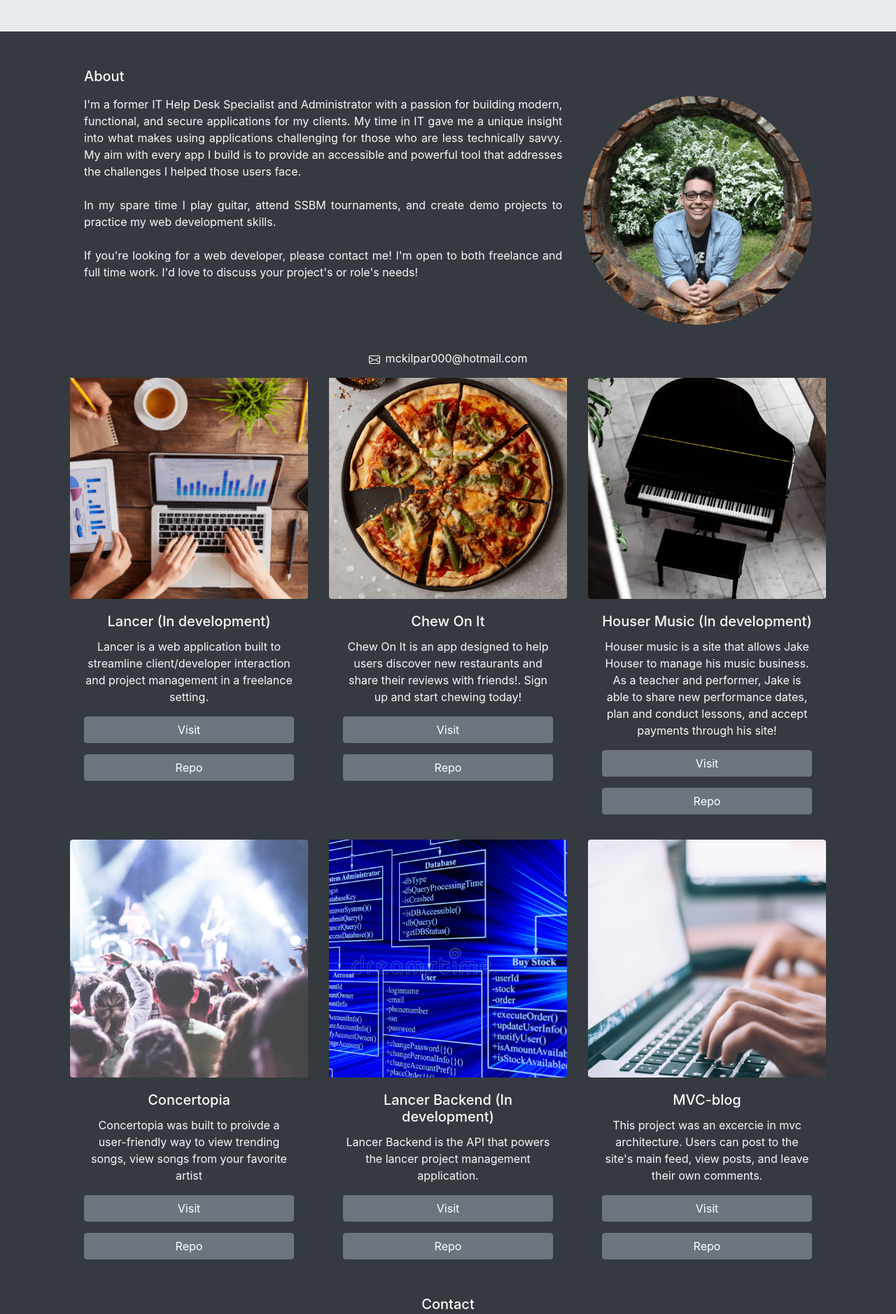
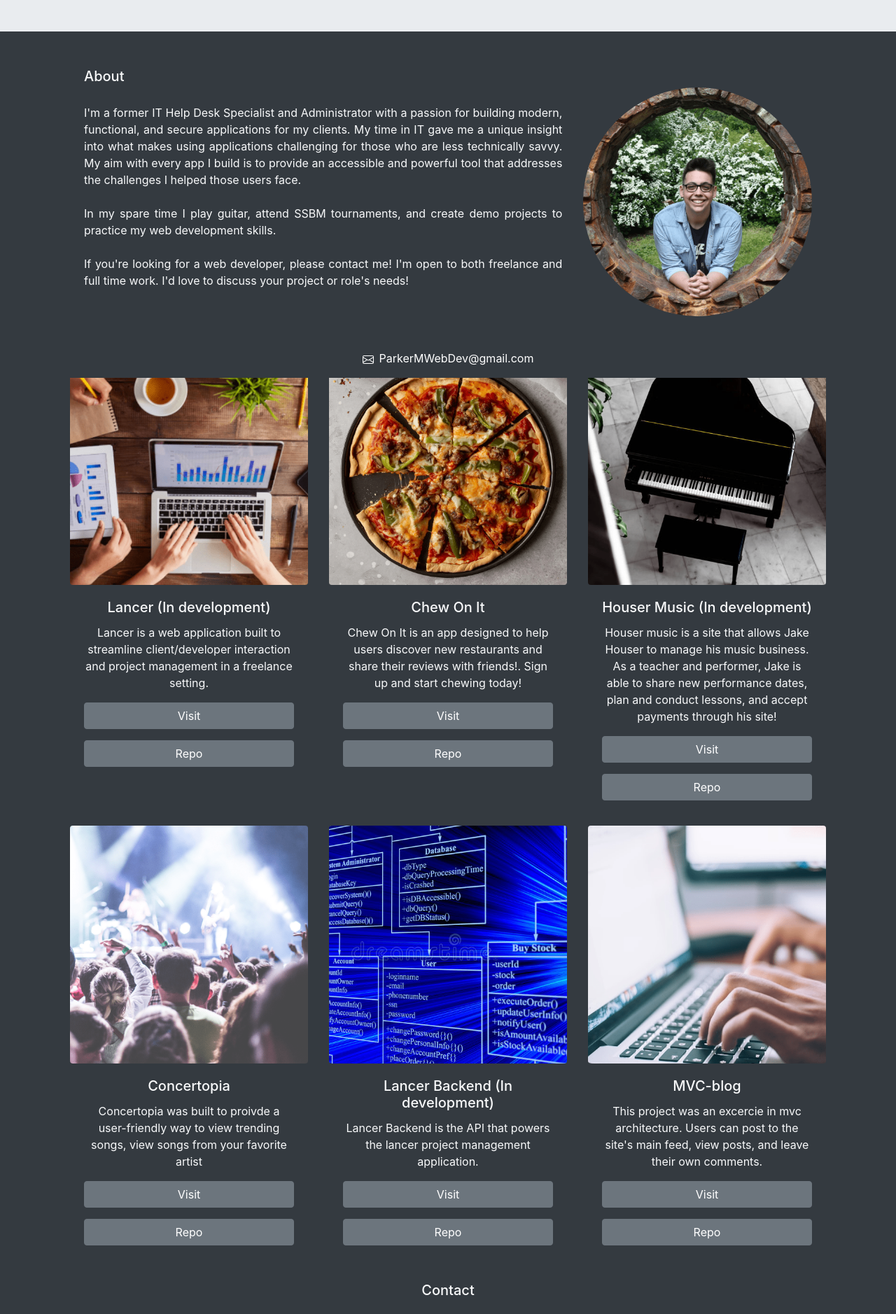
Before and after one commit to pem2k/react-portfolio, a React (Create React App) app: page / in a window 1280 px wide. Shown: the part 260-2138 px from the top of the page at 70% size. Built offline with nearby package versions, Linux system fonts and the light colour scheme.

Commit message:
improved form functionality

```diff
--- a/src/components/About.js
+++ b/src/components/About.js
@@ -2,7 +2,7 @@ import React from 'react'
 
 export default function About() {
     return (
-        <div className=" container">
+        <div className=" container mb-4">
             <div className="bg-dark ">
 
 
@@ -10,12 +10,12 @@ export default function About() {
                         <div className="card-body">
                     <div className="row ">
                     <div className="col-sm-12 col-lg-8">
-                            <h5 className="card-title text-left text-light mb-3 mx-auto">About</h5>
+                            <h5 className="card-title text-left text-light mb-1 mx-auto">About</h5>
                         </div>
                     </div>
                         <div className="row">
                             <div className="col-sm-12 col-lg-8" >
-                                <p className=" text-light text-justify mb-4">
+                                <p className=" text-light text-justify my-4">
                                     I'm a former IT Help Desk Specialist and Administrator  with a passion for building modern, functional, and secure applications for my clients.
 
                                     My time in IT gave me a unique insight into what makes using applications challenging for those who are less technically savvy. My aim with every app I build is to provide an accessible and powerful tool that addresses the challenges I helped those users face.
@@ -23,9 +23,9 @@ export default function About() {
                                 </p>
 
                                 <p className="text-light text-justify mb-4">In my spare time I play guitar, attend SSBM tournaments, and create demo projects to practice my web development skills.</p>
-                                <p className="text-light text-justify">If you're looking for a web developer, please contact me! I'm open to both freelance and full time work. I'd love to discuss your project's or role's needs!</p>
+                                <p className="text-light text-justify">If you're looking for a web developer, please contact me! I'm open to both freelance and full time work. I'd love to discuss your project or role's needs!</p>
                             </div>
-                            <img src="./dev-pic-min.png" className="col-sm-12 col-lg-4 rounded-circle pb-3" alt="Smiling web developer"/>
+                            <img src="./dev-pic-min.png" className="col-sm-12 col-lg-4 rounded-circle " alt="Smiling web developer"/>
                         </div>
                     </div>
                 </div>
--- a/src/components/Contact.js
+++ b/src/components/Contact.js
@@ -1,6 +1,14 @@
-import React, {useRef} from 'react';
+import React, { useRef } from 'react';
 import { Formik, Form, Field } from 'formik';
 import emailjs from '@emailjs/browser'
+
+function validateName(value) {
+    let error;
+    if (value === '') {
+        error = 'Your name is required';
+    }
+    return error;
+}
 
 function validateEmail(value) {
     let error;
@@ -50,23 +58,40 @@ export default function Contact(props) {
 
     return (
         <div className="container text-light mb-5" id="contact">
-            <h5 className="text-center">Contact</h5>
+            <h5 className="text-center mb-4">Contact</h5>
             <Formik
                 initialValues={{
+                    name: '',
                     email: '',
                     subject: '',
                     msgBody: '',
                 }}
 
-                onSubmit={values => {
+                onSubmit={(values, {resetForm}) => {
                     // same shape as initial values
                     console.log(values);
-                    sendEmail(form)
+                    sendEmail()
+                    resetForm({ values:"" })
+                    window.alert("Email sent successfully")
                 }}
             >
-                {({ errors, touched, isValidating, dirty, isValid }) => (
+                {({ errors, touched, isValidating, isSubmitting, dirty, isValid }) => (
 
                     <Form ref={form}>
+
+                        <div className="form-group">
+
+                            <Field
+                                className="form-control contact-form"
+                                type="text" name="name"
+                                placeholder="Name"
+                                validate={validateName}
+                            />
+
+                            {errors.name && touched.name && errors.name}
+
+                        </div>
+
                         <div className="form-group">
 
                             <Field
@@ -109,7 +134,7 @@ export default function Contact(props) {
                                 className=" btn mb-2 mb-md-0 btn-secondary btn-block btn-rounded "
                                 type="submit"
 
-                                disabled={!isValid || !dirty}
+                                disabled={!isValid || !dirty || isValidating || isSubmitting}
                                 value="Send">
                                 Submit
                             </button>
--- a/src/components/Footer.js
+++ b/src/components/Footer.js
@@ -13,11 +13,11 @@ export default function Footer() {
 
 
                             <li className="nav-item active">
-                                <a className="nav-link" onClick={() => window.location = 'mailto:mckilpar000@hotmail.com'}>
+                                <a className="nav-link" onClick={() => window.location = 'mailto:ParkerMWebDev@gmail.com'}>
                                     <svg xmlns="http://www.w3.org/2000/svg" width="16" height="16" fill="currentColor" className="bi bi-envelope mr-2" viewBox="0 0 16 16">
                                         <path d="M0 4a2 2 0 0 1 2-2h12a2 2 0 0 1 2 2v8a2 2 0 0 1-2 2H2a2 2 0 0 1-2-2V4Zm2-1a1 1 0 0 0-1 1v.217l7 4.2 7-4.2V4a1 1 0 0 0-1-1H2Zm13 2.383-4.708 2.825L15 11.105V5.383Zm-.034 6.876-5.64-3.471L8 9.583l-1.326-.795-5.64 3.47A1 1 0 0 0 2 13h12a1 1 0 0 0 .966-.741ZM1 11.105l4.708-2.897L1 5.383v5.722Z" />
                                     </svg>
-                                    mckilpar000@hotmail.com</a>
+                                    ParkerMWebDev@gmail.com</a>
 
                             </li>
                         </ul>
```
Lines whose indentation alone changed are shown as unchanged.
